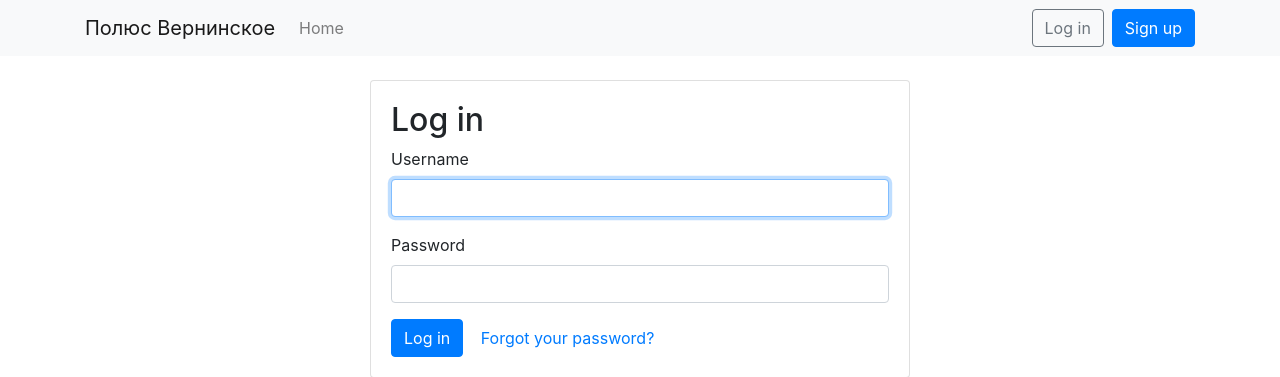
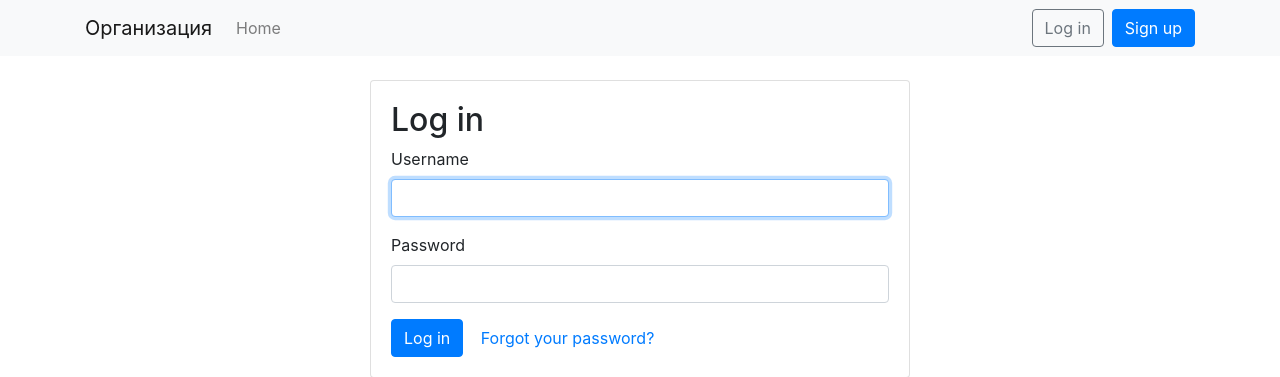
Before and after one commit to root121976/ticket, a Django app: page /accounts/login/ in a window 1280 px wide. Shown: the top 377 px of the page. Run offline with Django 3.2, Linux system fonts and the light colour scheme; parts of the project's set-up code (start-up, migrations or seed data) failed here and were passed over; some libraries are stand-ins or nearby versions.

Commit message:
исправлены мелкие ошибки, скрыто поле order из формы Tripinorder

```diff
--- a/mysite/templates/base.html
+++ b/mysite/templates/base.html
@@ -23,7 +23,7 @@
 <body>
   <nav class="navbar navbar-expand-lg navbar-light bg-light mb-4">
     <div class="container">
-      <a class="navbar-brand" href="{% url 'home' %}">Полюс Вернинское</a>
+      <a class="navbar-brand" href="{% url 'home' %}">Организация</a>
       <button class="navbar-toggler" type="button" data-toggle="collapse" data-target="#navbarSupportedContent" aria-controls="navbarSupportedContent" aria-expanded="false" aria-label="Toggle navigation">
         <span class="navbar-toggler-icon"></span>
       </button>
```
